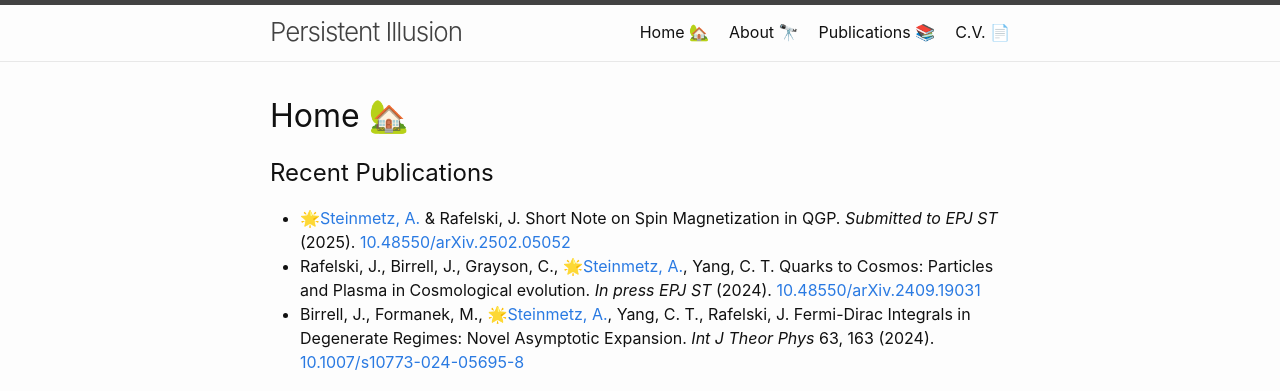
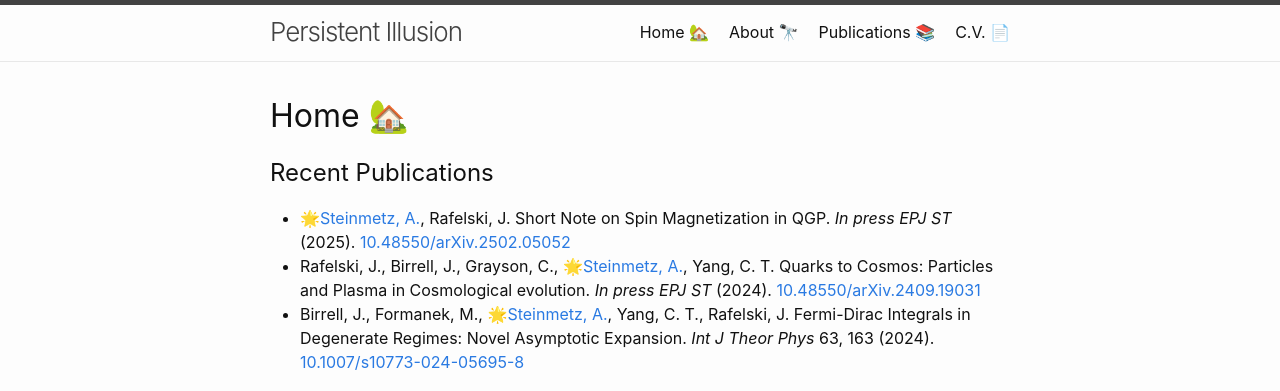
Before and after one commit to ajsteinmetz/ajsteinmetz.github.io, a Jekyll site: the page built from index.md, in a window 1280 px wide. Shown: the top 391 px of the page. Built offline with Jekyll 4.4.1, drawn with Linux system fonts in a browser that asks for light colours; our own code applies the rules of GitHub Pages for plain Markdown files; a script that is not in the unit is left out; comment, search, counter and statistics services are not loaded.

Commit message:
Update index.md

```diff
--- a/index.md
+++ b/index.md
@@ -2,7 +2,7 @@
 
 ## Recent Publications
 
-* 🌟[Steinmetz, A.](https://github.com/ajsteinmetz/short-note-qgp) & Rafelski, J. Short Note on Spin Magnetization in QGP. _Submitted to EPJ ST_ (2025). [10.48550/arXiv.2502.05052](https://doi.org/10.48550/arXiv.2502.05052)
+* 🌟[Steinmetz, A.](https://github.com/ajsteinmetz/short-note-qgp), Rafelski, J. Short Note on Spin Magnetization in QGP. _In press EPJ ST_ (2025). [10.48550/arXiv.2502.05052](https://doi.org/10.48550/arXiv.2502.05052)
 * Rafelski, J., Birrell, J., Grayson, C., 🌟[Steinmetz, A.](https://github.com/ajsteinmetz/thesis-collab-project), Yang, C. T. Quarks to Cosmos: Particles and Plasma in Cosmological evolution. _In press EPJ ST_ (2024). [10.48550/arXiv.2409.19031](https://doi.org/10.48550/arXiv.2409.19031)
 * Birrell, J., Formanek, M., 🌟[Steinmetz, A.](https://github.com/ajsteinmetz/fermi-distribution), Yang, C. T., Rafelski, J. Fermi-Dirac Integrals in Degenerate Regimes: Novel Asymptotic Expansion. _Int J Theor Phys_ 63, 163 (2024). [10.1007/s10773-024-05695-8](https://doi.org/10.1007/s10773-024-05695-8)
 
```
